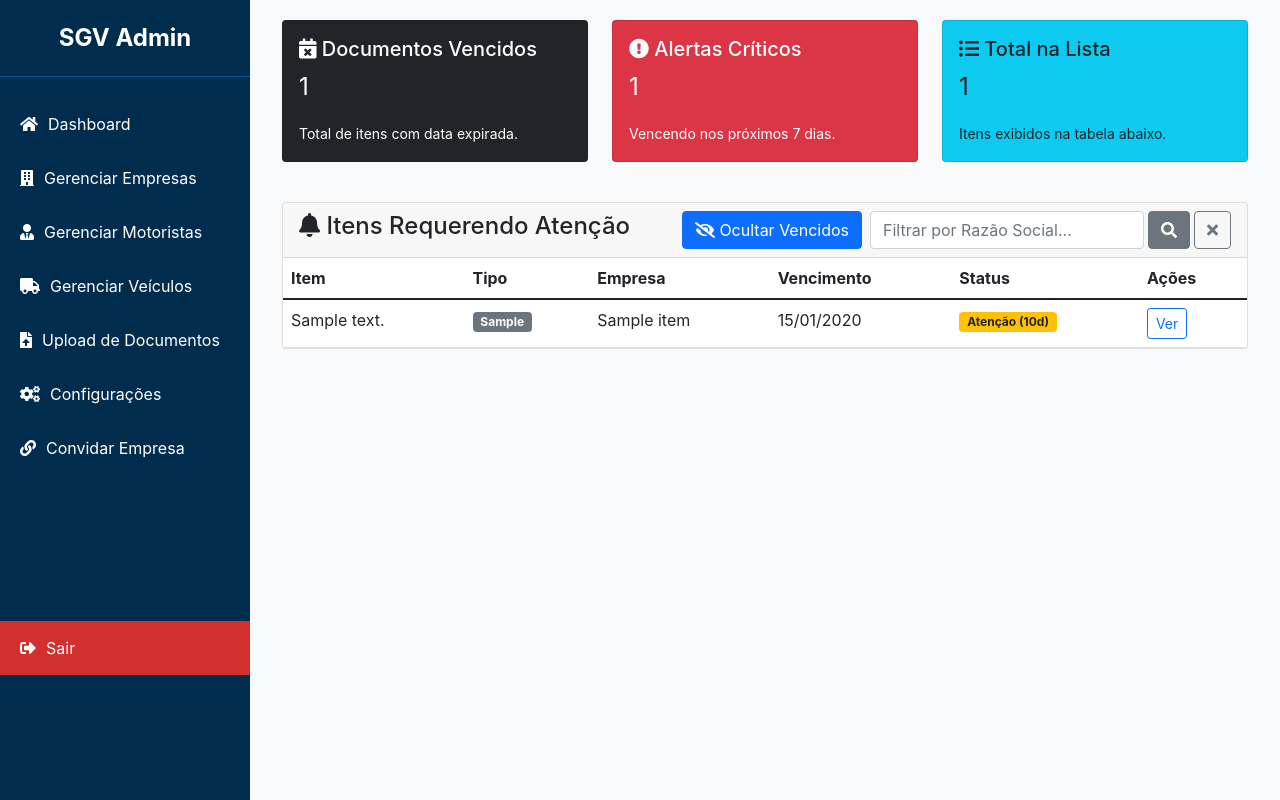
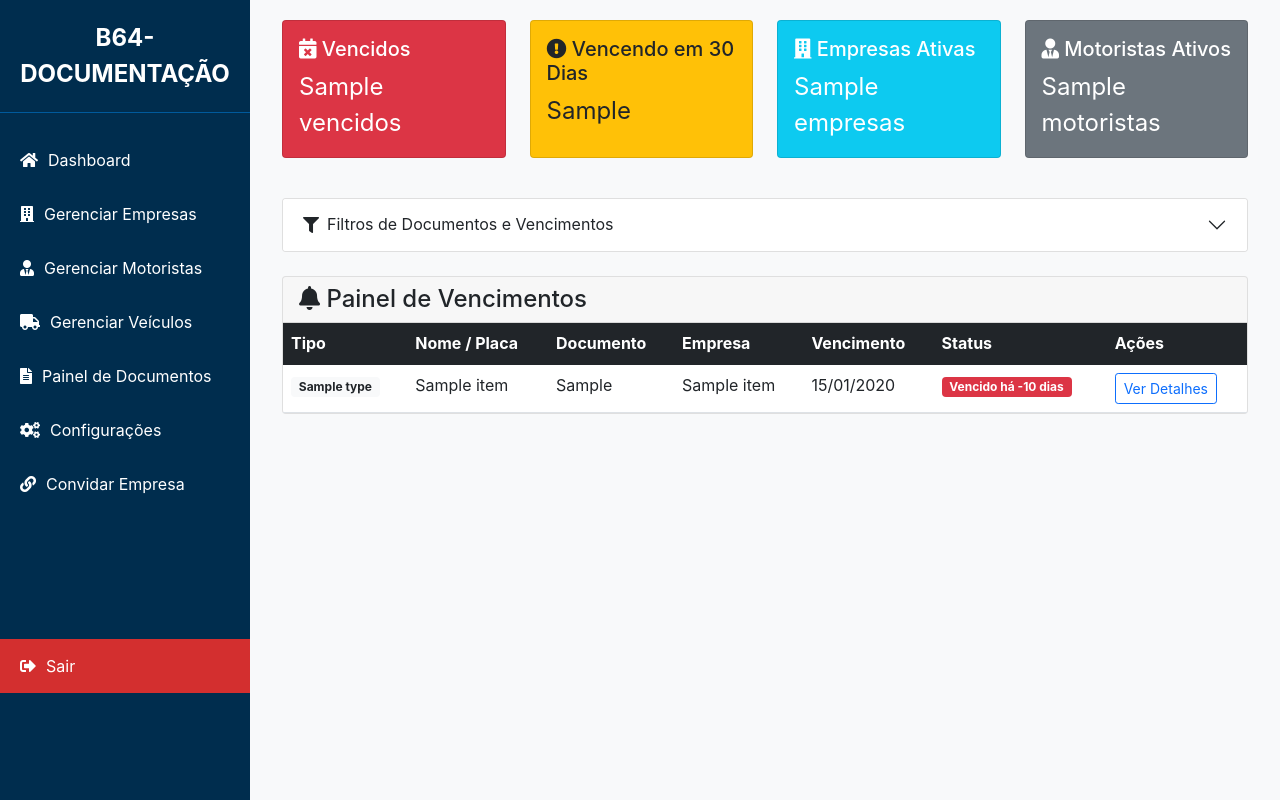
Before and after one commit to transp-admir/documentacao, a Flask app: template app/templates/admin/adm.html in a window 1280 px wide. Run offline with Flask 3, Linux system fonts and the light colour scheme; the template is opened without the code that fills it: most values are stand-ins (such as "Sample title", 1, 10 or a date in 2020).

Commit message:
ajuste na conf de vencimentos dos documentos, painel dasboard

```diff
--- a/app/templates/admin/adm.html
+++ b/app/templates/admin/adm.html
@@ -4,7 +4,7 @@
 {% block navigation %}
 <nav class="sidebar" id="sidebar">
     <div class="sidebar-header">
-        SGV Admin
+        B64-DOCUMENTAÇÃO
     </div>
     <ul class="sidebar-nav">
         {% set current_page = request.endpoint %}
@@ -12,7 +12,7 @@
         <li class="{{ 'active' if 'admin.gerenciar_empresas' in current_page else '' }}"><a href="{{ url_for('admin.gerenciar_empresas') }}"><i class="fas fa-building"></i> Gerenciar Empresas</a></li>
         <li class="{{ 'active' if 'admin.gerenciar_motoristas' in current_page else '' }}"><a href="{{ url_for('admin.gerenciar_motoristas') }}"><i class="fas fa-user-tie"></i> Gerenciar Motoristas</a></li>
         <li class="{{ 'active' if 'admin.gerenciar_veiculos' in current_page else '' }}"><a href="{{ url_for('admin.gerenciar_veiculos') }}"><i class="fas fa-truck"></i> Gerenciar Veículos</a></li>
-        <li class="{{ 'active' if 'admin.upload_page' in current_page else '' }}"><a href="{{ url_for('admin.upload_page') }}"><i class="fas fa-file-upload"></i> Upload de Documentos</a></li>
+        <li class="{{ 'active' if 'admin.upload_page' in current_page else '' }}"><a href="{{ url_for('admin.upload_page') }}"><i class="fas fa-file-alt"></i> Painel de Documentos</a></li>
         <li class="{{ 'active' if 'admin.gerenciar_configuracoes' in current_page else '' }}"><a href="{{ url_for('admin.gerenciar_configuracoes') }}"><i class="fas fa-cogs"></i> Configurações</a></li>
         <li class="{{ 'active' if 'admin.gerar_convite' in current_page else '' }}"><a href="{{ url_for('admin.gerar_convite') }}"><i class="fas fa-link"></i> Convidar Empresa</a></li>
     </ul>
@@ -30,74 +30,126 @@
 
 {# ======== BLOCO DE CONTEÚDO DA PÁGINA ======== #}
 {% block content %}
+<div class="container-fluid">
     {% block admin_content %}
-    <div class="container-fluid">
 
-        {# Cards de Resumo Dinâmicos #}
+    {# Cards de Resumo #}
     <div class="row mb-4">
-            <div class="col-lg-4 col-md-6 mb-3">
-                <div class="card text-white bg-dark h-100">
+        <div class="col-lg-3 col-md-6 mb-3">
+            <div class="card text-white bg-danger h-100">
                 <div class="card-body">
-                        <h5 class="card-title"><i class="fas fa-calendar-times"></i> Documentos Vencidos</h5>
-                        <p class="card-text fs-4">{{ vencidos_count }}</p>
-                        <small>Total de itens com data expirada.</small>
+                    <h5 class="card-title"><i class="fas fa-calendar-times"></i> Vencidos</h5>
+                    <p class="card-text fs-4">{{ counts.vencidos or 0 }}</p>
                 </div>
             </div>
         </div>
-            <div class="col-lg-4 col-md-6 mb-3">
-                <div class="card text-white bg-danger h-100">
+        <div class="col-lg-3 col-md-6 mb-3">
+            <div class="card text-dark bg-warning h-100">
                 <div class="card-body">
-                        <h5 class="card-title"><i class="fas fa-exclamation-circle"></i> Alertas Críticos</h5>
-                        <p class="card-text fs-4">{{ critical_alerts_count }}</p>
-                        <small>Vencendo nos próximos 7 dias.</small>
+                    <h5 class="card-title"><i class="fas fa-exclamation-circle"></i> Vencendo em 30 Dias</h5>
+                    <p class="card-text fs-4">{{ counts.vencendo_30d or 0 }}</p>
                 </div>
             </div>
         </div>
-            <div class="col-lg-4 col-md-12 mb-3">
-                <div class="card text-dark bg-info h-100">
+        <div class="col-lg-3 col-md-6 mb-3">
+            <div class="card text-white bg-info h-100">
                 <div class="card-body">
-                        <h5 class="card-title"><i class="fas fa-list-ul"></i> Total na Lista</h5>
-                        <p class="card-text fs-4">{{ total_list_count }}</p>
-                        <small>Itens exibidos na tabela abaixo.</small>
+                    <h5 class="card-title"><i class="fas fa-building"></i> Empresas Ativas</h5>
+                    <p class="card-text fs-4">{{ counts.empresas or 0 }}</p>
+                </div>
+            </div>
+        </div>
+        <div class="col-lg-3 col-md-6 mb-3">
+            <div class="card text-white bg-secondary h-100">
+                <div class="card-body">
+                    <h5 class="card-title"><i class="fas fa-user-tie"></i> Motoristas Ativos</h5>
+                    <p class="card-text fs-4">{{ counts.motoristas or 0 }}</p>
                 </div>
             </div>
         </div>
     </div>
 
-        {# Tabela Dinâmica de Vencimentos #}
-        <div class="card">
-            <div class="card-header d-flex justify-content-between align-items-center flex-wrap">
-                <h4 class="me-3"><i class="fas fa-bell"></i> Itens Requerendo Atenção</h4>
+    <!-- Painel de Filtros -->
+    <div class="accordion mb-4" id="accordionFilters">
+        <div class="accordion-item">
+            <h2 class="accordion-header" id="headingFilters">
+                <button class="accordion-button collapsed" type="button" data-bs-toggle="collapse" data-bs-target="#collapseFilters" aria-expanded="false" aria-controls="collapseFilters">
+                    <i class="fas fa-filter me-2"></i> Filtros de Documentos e Vencimentos
+                </button>
+            </h2>
+            <div id="collapseFilters" class="accordion-collapse collapse" aria-labelledby="headingFilters" data-bs-parent="#accordionFilters">
+                <div class="accordion-body">
+                    <form method="GET" action="{{ url_for('admin.admin_dashboard') }}">
+                        <div class="row g-3">
+                            <div class="col-md-3">
+                                <label for="entidade" class="form-label">Tipo de Entidade</label>
+                                <select class="form-select" name="entidade">
+                                    <option value="">Todos</option>
+                                    <option value="motorista" {% if request.args.get('entidade') == 'motorista' %}selected{% endif %}>Motorista</option>
+                                    <option value="veiculo" {% if request.args.get('entidade') == 'veiculo' %}selected{% endif %}>Veículo</option>
+                                    <option value="empresa" {% if request.args.get('entidade') == 'empresa' %}selected{% endif %}>Empresa</option>
+                                </select>
+                            </div>
+                            <div class="col-md-3">
+                                <label for="empresa_id" class="form-label">Empresa</label>
+                                <select class="form-select" name="empresa_id">
+                                    <option value="">Todas</option>
+                                    {% for empresa in empresas %}
+                                     <option value="{{ empresa.id }}" {% if request.args.get('empresa_id')|int == empresa.id %}selected{% endif %}>{{ empresa.razao_social }}</option>
+                                    {% endfor %}
+                                </select>
+                            </div>
+                            <div class="col-md-3">
+                                <label for="status" class="form-label">Status do Vencimento</label>
+                                <select class="form-select" name="status" {% if hide_expired %}disabled{% endif %}>
+                                    <option value="">Vencidos e Próximos</option>
+                                    <option value="vencido" {% if request.args.get('status') == 'vencido' %}selected{% endif %}>Apenas Vencidos</option>
+                                    <option value="vencendo" {% if request.args.get('status') == 'vencendo' %}selected{% endif %}>Apenas Próximos a Vencer</option>
+                                    <option value="ok" {% if request.args.get('status') == 'ok' %}selected{% endif %}>Apenas OK</option>
+                                </select>
+                                {% if hide_expired %}<small class="text-muted">Desabilitado ao ocultar vencidos.</small>{% endif %}
+                            </div>
+                            <div class="col-md-3">
+                                <label for="q" class="form-label">Nome / Placa / Documento</label>
+                                <input type="text" name="q" class="form-control" placeholder="Buscar..." value="{{ request.args.get('q', '') }}">
+                            </div>
+                        </div>
+                        <div class="mt-3 d-flex align-items-center gap-2">
+                            <button type="submit" class="btn btn-primary"><i class="fas fa-search"></i> Filtrar</button>
+                            <a href="{{ url_for('admin.admin_dashboard') }}" class="btn btn-secondary"><i class="fas fa-eraser"></i> Limpar</a>
 
-                <div class="d-flex align-items-center mt-2 mt-md-0">
-
-                    {# Botão para Filtrar Vencidos #}
-                    {% if hide_vencidos %}
-                        <a href="{{ url_for('admin.admin_dashboard', q=search_term or '', hide_vencidos='false') }}" class="btn btn-outline-primary me-2">
-                            <i class="fas fa-eye"></i> Mostrar Vencidos
+                            {% set args = request.args.to_dict() %}
+                            {% if hide_expired %}
+                                {% set _ = args.update({'hide_expired': 'false'}) %}
+                                <a href="{{ url_for('admin.admin_dashboard', **args) }}" class="btn btn-outline-primary">
+                                    <i class="fas fa-eye me-1"></i> Mostrar Vencidos
                                 </a>
                             {% else %}
-                        <a href="{{ url_for('admin.admin_dashboard', q=search_term or '', hide_vencidos='true') }}" class="btn btn-primary me-2">
-                            <i class="fas fa-eye-slash"></i> Ocultar Vencidos
+                                {% set _ = args.update({'hide_expired': 'true'}) %}
+                                <a href="{{ url_for('admin.admin_dashboard', **args) }}" class="btn btn-primary">
+                                    <i class="fas fa-eye-slash me-1"></i> Ocultar Vencidos
                                 </a>
                             {% endif %}
-
-                    {# Formulário de Busca #}
-                    <form method="GET" action="{{ url_for('admin.admin_dashboard') }}" class="d-flex">
-                        <input type="hidden" name="hide_vencidos" value="{{ 'true' if hide_vencidos else 'false' }}">
-                        <input type="text" name="q" class="form-control" placeholder="Filtrar por Razão Social..." value="{{ search_term or '' }}">
-                        <button type="submit" class="btn btn-secondary ms-1"><i class="fas fa-search"></i></button>
-                        <a href="{{ url_for('admin.admin_dashboard') }}" class="btn btn-outline-secondary ms-1" title="Limpar Filtros"><i class="fas fa-times"></i></a>
+                        </div>
                     </form>
                 </div>
+            </div>
+        </div>
+    </div>
+
+    <!-- Tabela de Vencimentos -->
+    <div class="card">
+        <div class="card-header">
+            <h4 class="mb-0"><i class="fas fa-bell"></i> Painel de Vencimentos</h4>
         </div>
         <div class="card-body p-0">
             <div class="table-responsive">
                 <table class="table table-hover mb-0">
-                        <thead>
+                    <thead class="table-dark">
                         <tr>
-                                <th>Item</th>
                             <th>Tipo</th>
+                            <th>Nome / Placa</th>
+                            <th>Documento</th>
                             <th>Empresa</th>
                             <th>Vencimento</th>
                             <th>Status</th>
@@ -105,33 +157,45 @@
                         </tr>
                     </thead>
                     <tbody>
-                            {% if alert_items %}
-                                {% for item in alert_items %}
+                        {% if items %}
+                            {% for item in items %}
                             <tr>
-                                    <td>{{ item.item_description }}</td>
-                                    <td><span class="badge bg-secondary">{{ item.item_type }}</span></td>
-                                    <td>{{ item.owner_name }}</td>
+                                <td>
+                                    {% if item.type == 'Motorista' %}
+                                        <span class="badge bg-primary"><i class="fas fa-user-tie me-1"></i> Motorista</span>
+                                    {% elif item.type == 'Veículo' %}
+                                        <span class="badge bg-info text-dark"><i class="fas fa-truck me-1"></i> Veículo</span>
+                                    {% elif item.type == 'Empresa' %}
+                                        <span class="badge bg-secondary"><i class="fas fa-building me-1"></i> Empresa</span>
+                                    {% else %}
+                                        <span class="badge bg-light text-dark">{{ item.type }}</span>
+                                    {% endif %}
+                                </td>
+                                <td>{{ item.name }}</td>
+                                <td>{{ item.document_type }}</td>
+                                <td>{{ item.empresa_name or 'N/A' }}</td>
                                 <td>{{ item.due_date.strftime('%d/%m/%Y') }}</td>
                                 <td>
-                                        {% if item.days_left <= 0 %}
-                                            <span class="badge bg-danger">Vencido</span>
-                                        {% elif item.days_left <= 7 %}
-                                            <span class="badge bg-danger">Crítico ({{ item.days_left }}d)</span>
-                                        {% else %}
-                                            <span class="badge bg-warning text-dark">Atenção ({{ item.days_left }}d)</span>
+                                    {# LÓGICA DE STATUS FINAL E CORRIGIDA #}
+                                    {% if item.status == 'vencido' %}
+                                        <span class="badge bg-danger">Vencido há {{ -item.days_left }} dias</span>
+                                    {% elif item.days_left == 0 %}
+                                        <span class="badge bg-danger">Vence Hoje</span>
+                                    {% elif item.status == 'vencendo' %}
+                                        <span class="badge bg-warning text-dark">Vence em {{ item.days_left }} dias</span>
+                                    {% elif item.status == 'ok' %}
+                                        <span class="badge bg-success">OK</span>
                                     {% endif %}
                                 </td>
-                                    <td><a href="#" class="btn btn-sm btn-outline-primary">Ver</a></td>
+                                <td>
+                                    <a href="{{ item.url }}" class="btn btn-sm btn-outline-primary">Ver Detalhes</a>
+                                </td>
                             </tr>
                             {% endfor %}
                         {% else %}
                             <tr>
-                                    <td colspan="6" class="text-center py-4">
-                                        {% if search_term or hide_vencidos %}
+                                <td colspan="7" class="text-center py-4">
                                     Nenhum item encontrado com os filtros atuais.
-                                        {% else %}
-                                            Nenhum item requerendo atenção no momento.
-                                        {% endif %}
                                 </td>
                             </tr>
                         {% endif %}
@@ -140,7 +204,6 @@
             </div>
         </div>
     </div>
-
+    {% endblock admin_content %}
 </div>
-    {% endblock admin_content %}
 {% endblock %}
```
Also changed, not shown: app/admin/routes.py (+126 -57 lines), app.db. Lines whose indentation alone changed are shown as unchanged.
